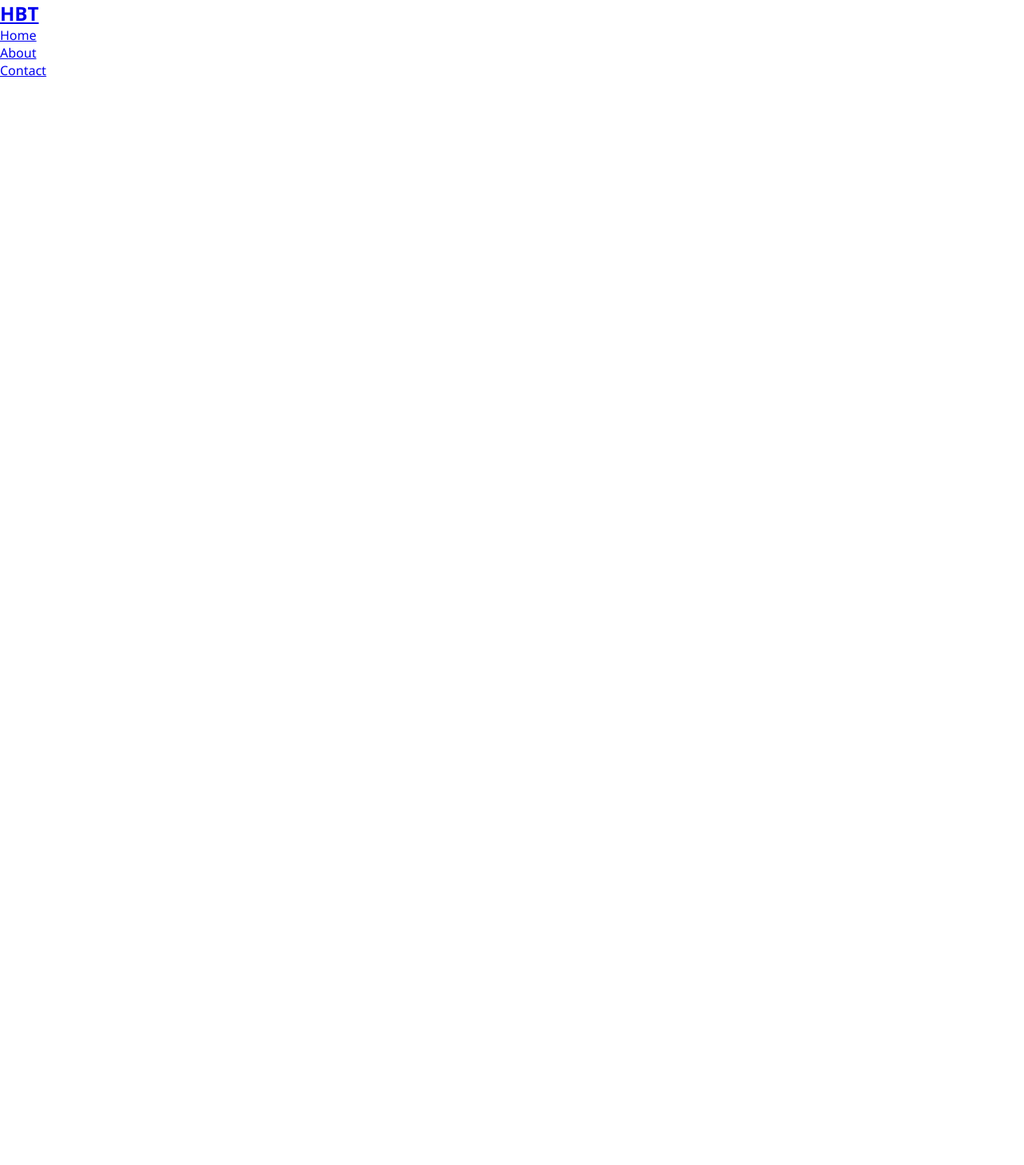
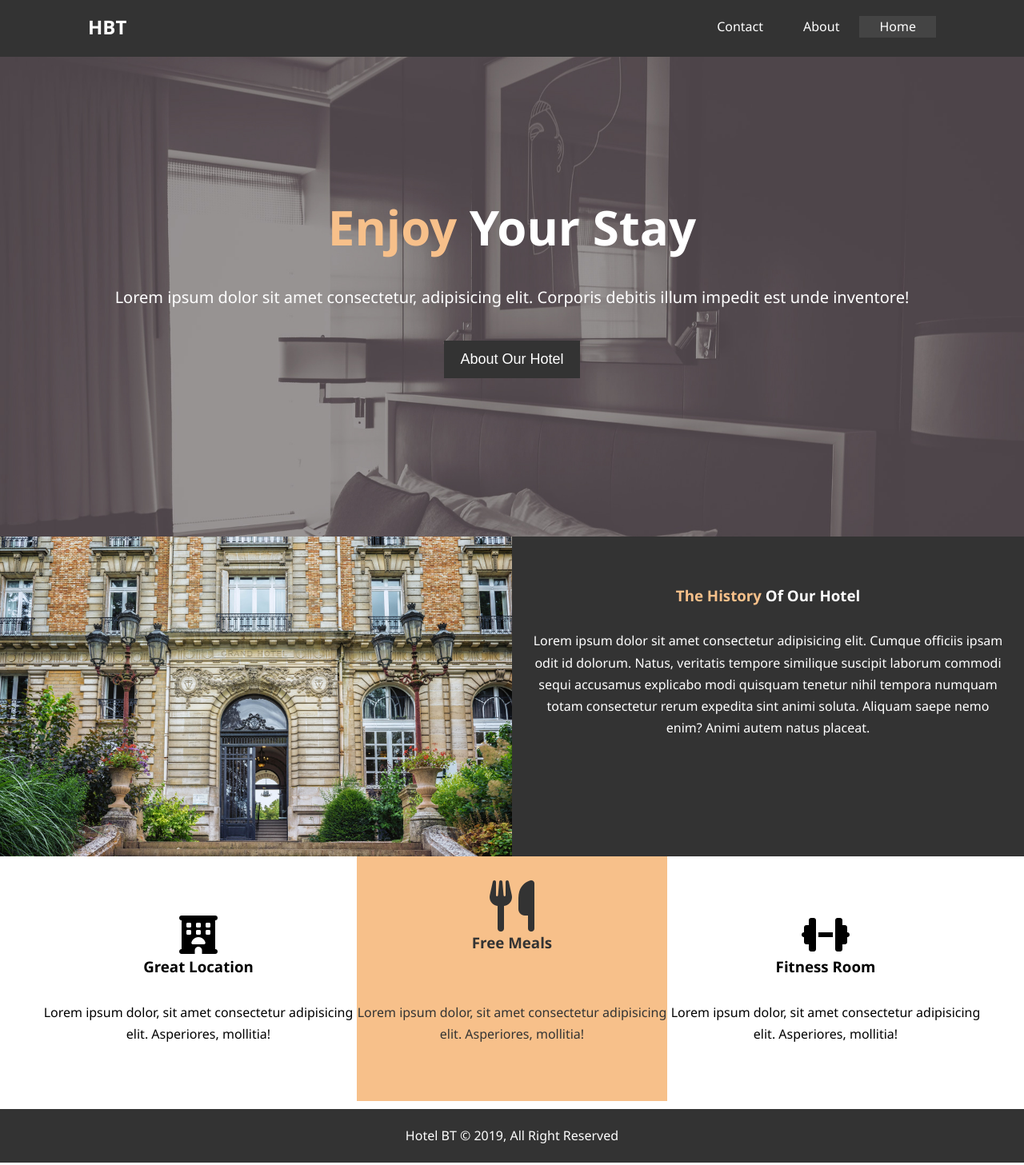
Before and after one commit to Skibo555/Udemy_courses, a plain HTML site: page hotel_website/index.html in a window 1280 px wide. Shown: the whole page at 80% size. Before the commit the page ends 800 px from the top, so only its background shows below. Drawn offline with Linux system fonts and the light colour scheme.

Commit message:
My lessons has been effected

```diff
--- a/hotel_website/css/style.css
+++ b/hotel_website/css/style.css
@@ -10,5 +10,225 @@
 html,
 body {
     font-family: 'Segoe UI', 'Segoe UI', Tahoma, Geneva, Verdana, sans-serif;
+    line-height: 1.7em;
+}
+
+a {
+    color: #fff;
+    text-decoration: none;
+}
+
+h1,
+h2,
+h3 {
+    padding-bottom: 20px;
+}
+
+p {
+    margin: 10px 0;
+}
+
+/* Utility classes */
+
+.container {
+    margin: auto;
+    max-width: 1100px;
+    overflow: auto;
+    padding: 0 20px;
+}
+
+.text-primary {
+    color: #f7c08a;
+}
+
+.lead {
+    font-size: 20px;
+}
+
+.btn {
+    display: inline-block;
+    font-size: 18px;
+    color: #fff;
+    background: #333;
+    padding: 13px 20px;
+    border: none;
+    cursor: pointer;
+}
+
+.btn:hover {
+    background: #f7c08a;
+    color: #333;
+}
+
+.btn-light {
+    background: #f7c08a;
+    color: #333;
+}
+
+.dark-bg {
+    background: #333;
+    color: #fff;
+    padding: 20px;
+}
+
+.btn-light {
+    background: #f4f4f4;
+    color: #333;
+}
+
+.bg-primary {
+    background: #f7c08a;
+    color: #333;
+}
+
+.clr {
+    clear: both;
+}
+
+.l-heading {
+    font-size: 40px;
+}
+
+/* Padding */
+
+.py-1 {
+    padding: 10px 0px;
+}
+
+.py-2 {
+    padding: 20px 0px;
+}
+
+.py-3 {
+    padding: 30px 0px;
+}
+
+header .dark-bg {
+    width: 100%;
+    background: #333;
+}
+
+.current {
+    background: #444;
 
 }
+
+/* Navbar Styling */
+
+nav .navbar {
+    max-width: 100%;
+}
+
+nav .logo {
+    display: inline;
+    margin-right: 200px;
+}
+
+h1.logo a {
+    font-size: 1.28em;
+}
+
+/* .navbar .logo a {
+    padding-left: 30px;
+} */
+
+.navbar ul {
+    display: inline;
+    list-style: none;
+}
+
+.navbar ul li {
+    display: inline;
+    float: right;
+}
+
+.navbar ul li a {
+    padding: 10px 25px;
+}
+
+.navbar ul li a:hover {
+    color: #f7c08a;
+}
+
+/* Enjoy your stay styling */
+
+#enjoy-your-stay {
+    height: 600px;
+    background-image: url('../img/showcase.jpg');
+    background-size: cover;
+    background-position: cover;
+    background-repeat: no-repeat;
+    text-align: center;
+}
+
+#enjoy-div h1 {
+    padding-top: 200px;
+    font-size: 60px;
+    color: #fff;
+}
+
+#enjoy-div h1 span {
+    color: #f7c08a;
+}
+
+#enjoy-content {
+    padding-top: 20px;
+    color: #fff;
+    font-size: 20px;
+    padding: 30px;
+}
+
+button#enjoy-btn.btn {
+    display: block;
+    text-align: center;
+}
+
+#div-with-pic img {
+    display: inline;
+    float: left;
+    width: 50%;
+    height: 400px;
+    background-size: contain;
+    background-repeat: no-repeat;
+}
+
+#div-with-dark-bg {
+    display: inline;
+    width: 50%;
+    height: 400px;
+    float: right;
+    text-align: center;
+}
+
+#div-with-dark-bg h3 {
+    padding-top: 40px;
+}
+
+#div-with-dark-bg h3 span {
+    color: #f7c08a;
+}
+
+#div-with-3-divs {
+    text-align: center;
+}
+
+#div-with-3-divs #div-1 {
+    display: inline-block;
+    width: 30.3%;
+}
+
+#div-with-3-divs #div-2 {
+    display: inline-block;
+    width: 30.3%;
+}
+
+
+#div-with-3-divs #div-3 {
+    display: inline-block;
+    width: 30.3%;
+}
+
+#footer-bg {
+    text-align: center;
+    max-width: 100%;
+}
--- a/hotel_website/index.html
+++ b/hotel_website/index.html
@@ -8,19 +8,76 @@
     <meta name="keywords" content="hotel,Boston hotel, England hotel">
     <link rel="stylesheet" href="css/style.css">
     <title>Hotel BT | Welcome</title>
+    <script src="https://kit.fontawesome.com/9306680d1d.js" crossorigin="anonymous"></script>
 </head>
 
 <body>
     <header>
-        <nav id="navbar">
-            <h1 class="logo"> <a href="index.html">HBT</a></h1>
-            <ul>
-                <li><a href="index.html">Home</a> </li>
-                <li><a href="about.html">About</a> </li>
-                <li><a href="contact.html">Contact</a> </li>
-            </ul>
-        </nav>
+        <section class="dark-bg">
+            <div class="container">
+                <nav class="navbar">
+                    <h1 class="logo"><a href="index.html">HBT</a></h1>
+                    <ul>
+                        <li class="current"><a href="index.html">Home</a> </li>
+                        <li><a href="about.html">About</a> </li>
+                        <li><a href="contact.html">Contact</a> </li>
+                    </ul>
+                </nav>
+            </div>
+        </section>
+        <section id="enjoy-your-stay">
+            <div id="enjoy-div">
+                <h1><span>Enjoy</span> Your Stay</h1>
+            </div>
+            <div id="enjoy-content">
+                <p>Lorem ipsum dolor sit amet consectetur, adipisicing elit. Corporis debitis illum impedit est unde
+                    inventore!</p>
+            </div>
+            <button class="btn">About Our Hotel</button>
+        </section>
     </header>
+    <div class="clr"></div>
+    <section>
+        <div id="div-with-pic">
+            <img src="./img/photo-1.jpg" alt="">
+        </div>
+        <div id="div-with-dark-bg" class="dark-bg">
+            <h3><span>The History</span> Of Our Hotel</h3>
+            <p>Lorem ipsum dolor sit amet consectetur adipisicing elit. Cumque officiis ipsam odit id dolorum. Natus,
+                veritatis tempore similique suscipit laborum commodi sequi accusamus explicabo modi quisquam tenetur
+                nihil tempora numquam totam consectetur rerum expedita sint animi soluta. Aliquam saepe nemo enim? Animi
+                autem natus placeat.</p>
+        </div>
+        <div class="clr"></div>
+    </section>
+    <section id="div-with-3-divs">
+        <div id="div-1">
+            <div class="py-3">
+                <i class="fa-solid fa-hotel fa-3x"></i>
+                <h3>Great Location</h3>
+                <p>Lorem ipsum dolor, sit amet consectetur adipisicing elit. Asperiores, mollitia!</p>
+            </div>
+        </div>
+        <div id="div-2" class="bg-primary">
+            <div class="py-3">
+                <i class="fa-solid fa-utensils fa-4x"></i>
+                <h3>Free Meals</h3>
+                <p class="py-3">Lorem ipsum dolor, sit amet consectetur adipisicing elit. Asperiores, mollitia!</p>
+            </div>
+        </div>
+        <div id="div-3">
+            <div class="py-3">
+                <i class="fa-solid fa-dumbbell fa-3x"></i>
+                <h3>Fitness Room</h3>
+                <p>Lorem ipsum dolor, sit amet consectetur adipisicing elit. Asperiores, mollitia!</p>
+            </div>
+        </div>
+    </section>
+    <footer>
+        <div id="footer-bg">
+            <p class="dark-bg">Hotel BT &copy; 2019, All Right Reserved</p>
+        </div>
+    </footer>
 </body>
 
 </html>
```
